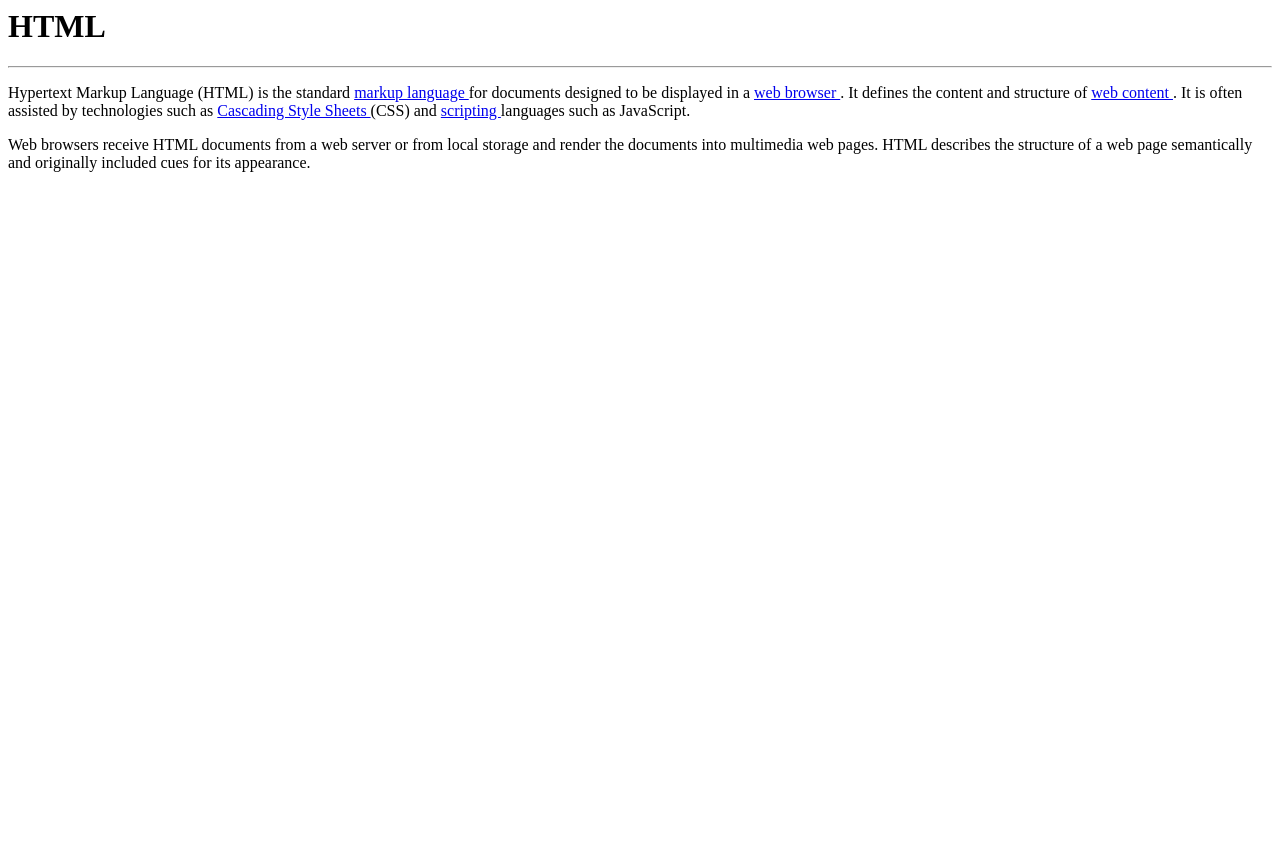
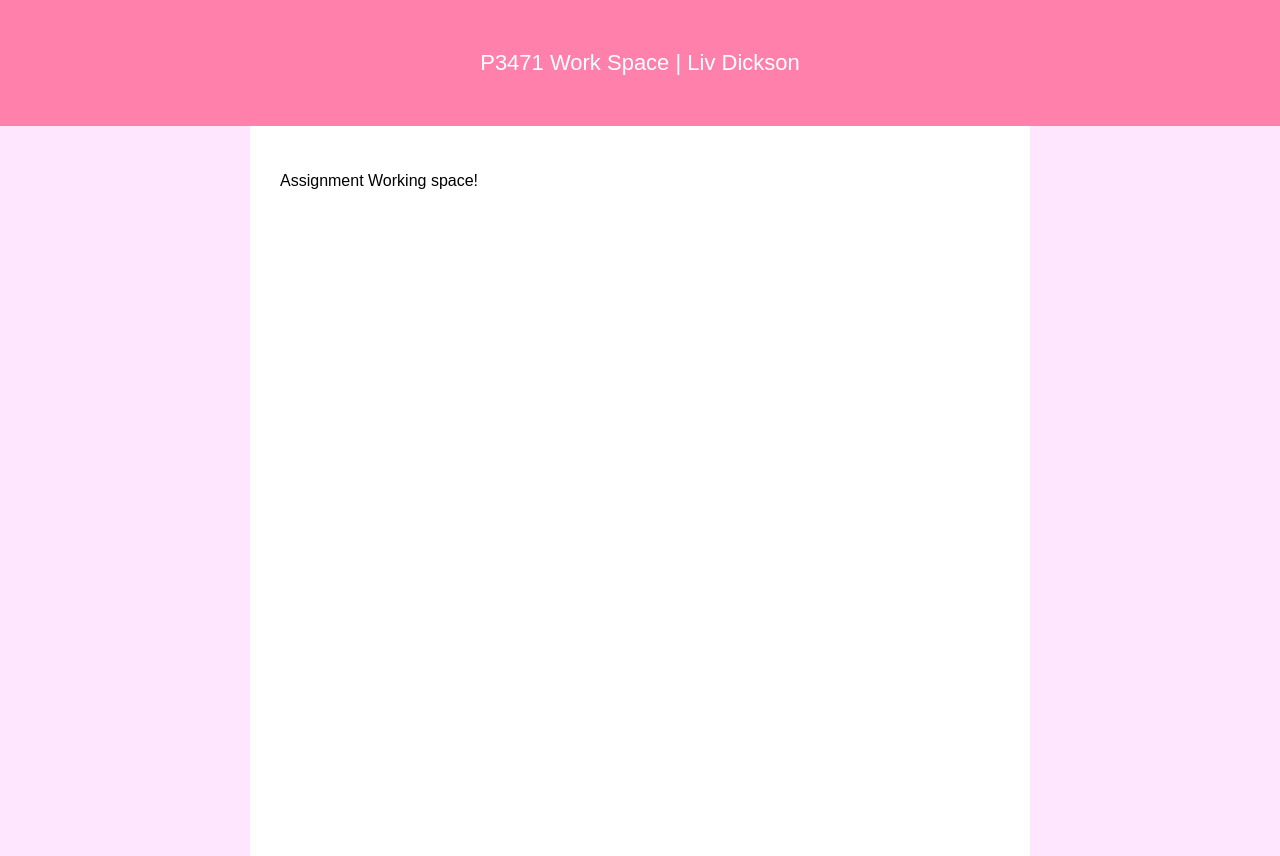
Before and after one commit to OliviaDicksonJMC/PracticalDiss, a plain HTML site: page index.html in a window 1280 px wide. Before the commit the page ends 800 px from the top, so only its background shows below. Drawn offline with Linux system fonts and the light colour scheme; a script that the page names is missing.

Commit message:
Add files via upload

```diff
--- a/index.html
+++ b/index.html
@@ -1,18 +1,56 @@
-<html>
+<!DOCTYPE html>
+<html lang="en">
+<head>
+<meta charset="UTF-8">
+<meta name="viewport" content="width=device-width, initial-scale=1.0">
+<title>P3471 Work Space</title>
+<style>
+  body {
+    background-color: #ffe6ff; /* Side margins-adjust as needed */
+    margin: 0;
+    font-family: sans-serif;
+  }
+
+  .top-bar {
+    width: 100%;
+    background-color: #ff80aa ; /* Adjsut as needed */
+    color: #ffffff;            /* White background */
+    padding: 50px;
+    box-sizing: border-box;
+    text-align: center;
+  }
+
+  .top-bar h1 {
+    font-size: 22px;
+    margin: 0;
+    font-weight: 500;
+  }
+
+  .main-content {
+    background-color: #ffffff; /* White background  */
+    margin: 0 250px;           /* 250px side margins inlight green */
+    min-height: calc(100vh - 70px);
+    padding: 30px;
+    box-sizing: border-box;
+  }
+
+  @media (max-width: 900px) {
+    .main-content {
+      margin: 0 20px; /* This adjusts side margins on smaller screens */
+    }
+  }
+</style>
+
+</head>
 <body>
 
-<h1> HTML </h1>
-
-<hr>
-</hr>
-
-<p> Hypertext Markup Language (HTML) is the standard <a href= "https://en.wikipedia.org/wiki/Markup_language"> markup language </a>  for documents designed to be displayed in a <a href= "https://en.wikipedia.org/wiki/Web_browser" > web browser </a>. It defines the content and structure of <a href= "https://en.wikipedia.org/wiki/Web_content" > web content </a>. It is often assisted by technologies such as <a href= "https://en.wikipedia.org/wiki/CSS" > Cascading Style Sheets </a> (CSS) and <a href=" https://en.wikipedia.org/wiki/Scripting_language"> scripting </a> languages such as  JavaScript. </p>
-
-<p> Web browsers receive HTML documents from a web server or from local storage and render the documents into multimedia web pages. HTML describes the structure of a web page semantically and originally included cues for its appearance. </p>
-
-<div class="flourish-embed flourish-photo-slider" data-src="visualisation/30328737"><script src="https://public.flourish.studio/resources/embed.js"></script><noscript><img src="https://public.flourish.studio/visualisation/30328737/thumbnail" width="100%" alt="photo-slider visualization" /></noscript></div>
-
+  <!-- Div tag is used to create the top bar -->
+  <div class="top-bar">
+    <h1>P3471 Work Space | Liv Dickson</h1>
+  </div>
+  <div class="main-content">
+    <p>Assignment Working space!</p>
+  </div>
 
 </body>
-
 </html>
```
